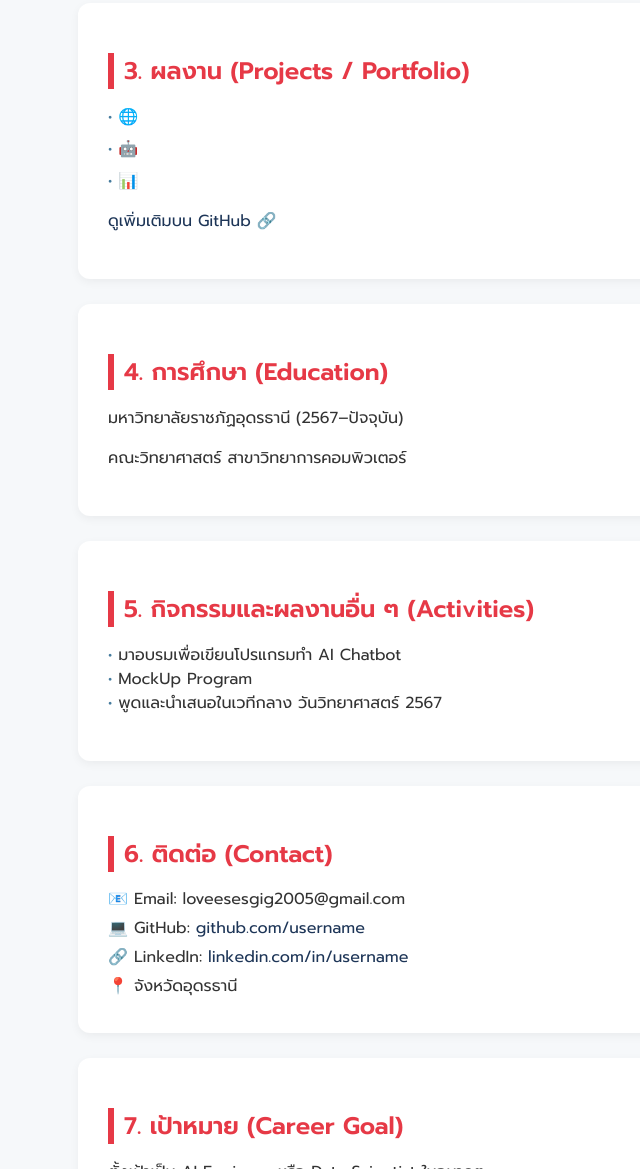
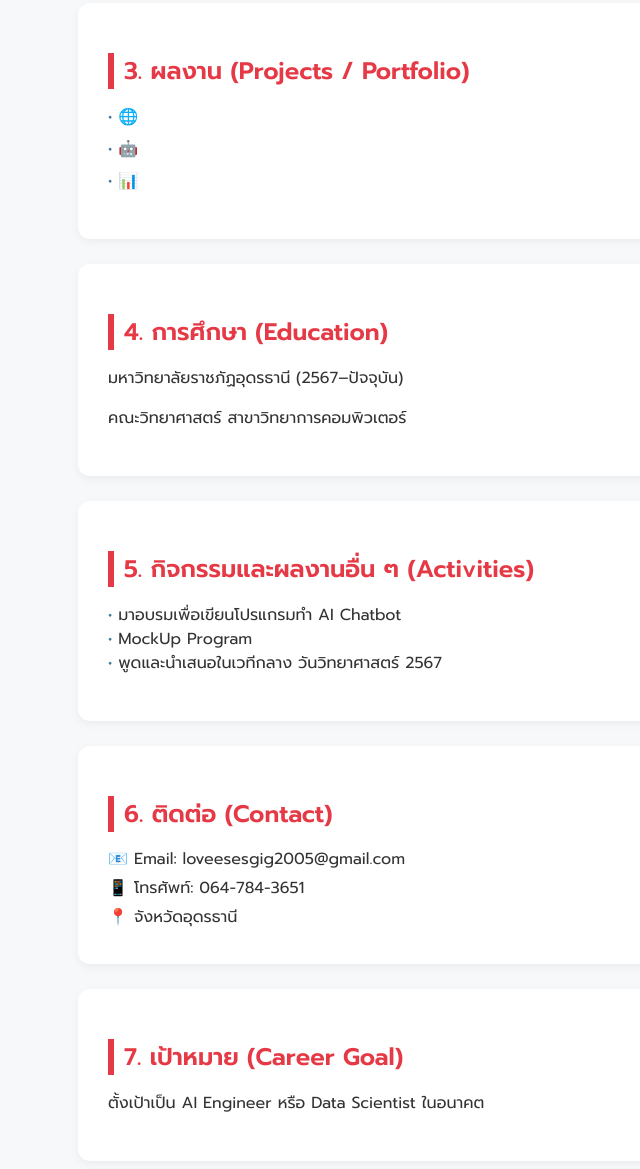
Before and after one commit to thegig009/rapeepat1.github.io, a plain HTML site: page index.html in a window 1280 px wide. Shown: the part 884-2053 px from the top of the page, without its empty margins (82-722 px from the left). Drawn offline with Linux system fonts and the light colour scheme.

Commit message:
Update index.html

```diff
--- a/index.html
+++ b/index.html
@@ -175,7 +175,7 @@
         <li>🤖 </li>
         <li>📊 </li>
       </ul>
-      <p><a href="https://github.com/username" target="_blank">ดูเพิ่มเติมบน GitHub 🔗</a></p>
+
     </section>
 
     <section id="education">
@@ -196,8 +196,7 @@
     <section id="contact" class="contact">
       <h2>6. ติดต่อ (Contact)</h2>
       <p>📧 Email: loveesesgig2005@gmail.com</p>
-      <p>💻 GitHub: <a href="https://github.com/username" target="_blank">github.com/username</a></p>
-      <p>🔗 LinkedIn: <a href="#">linkedin.com/in/username</a></p>
+      <p>📱 โทรศัพท์: 064-784-3651</p>
       <p>📍 จังหวัดอุดรธานี</p>
     </section>
 
```
